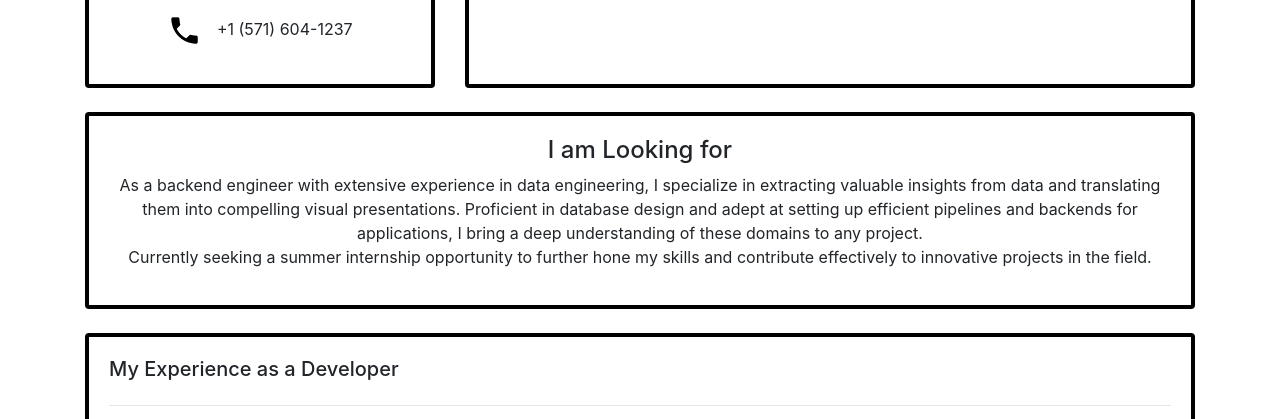
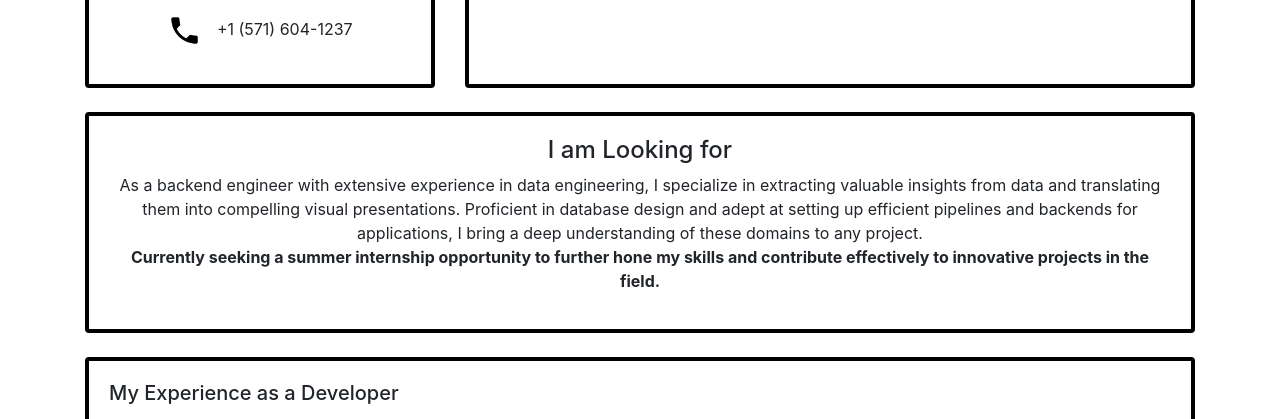
Before and after one commit to AbhimanyuBhagwati/html_resume, a plain HTML site: page index.html in a window 1280 px wide. Shown: the part 370-789 px from the top of the page. Drawn offline with nearby package versions, Linux system fonts and the light colour scheme.

Commit message:
Update index.html

```diff
--- a/index.html
+++ b/index.html
@@ -67,7 +67,7 @@
 
                     <p>As a backend engineer with extensive experience in data engineering, I specialize in extracting valuable insights from data and translating them into compelling visual presentations. Proficient in database design and adept at setting up efficient pipelines and backends for applications, I bring a deep understanding of these domains to any project.
                         <br>
-                    Currently seeking a summer internship opportunity to further hone my skills and contribute effectively to innovative projects in the field.</p>
+                    <strong>Currently seeking a summer internship opportunity to further hone my skills and contribute effectively to innovative projects in the field.</strong></p>
 
             </div>
         </div>
```
